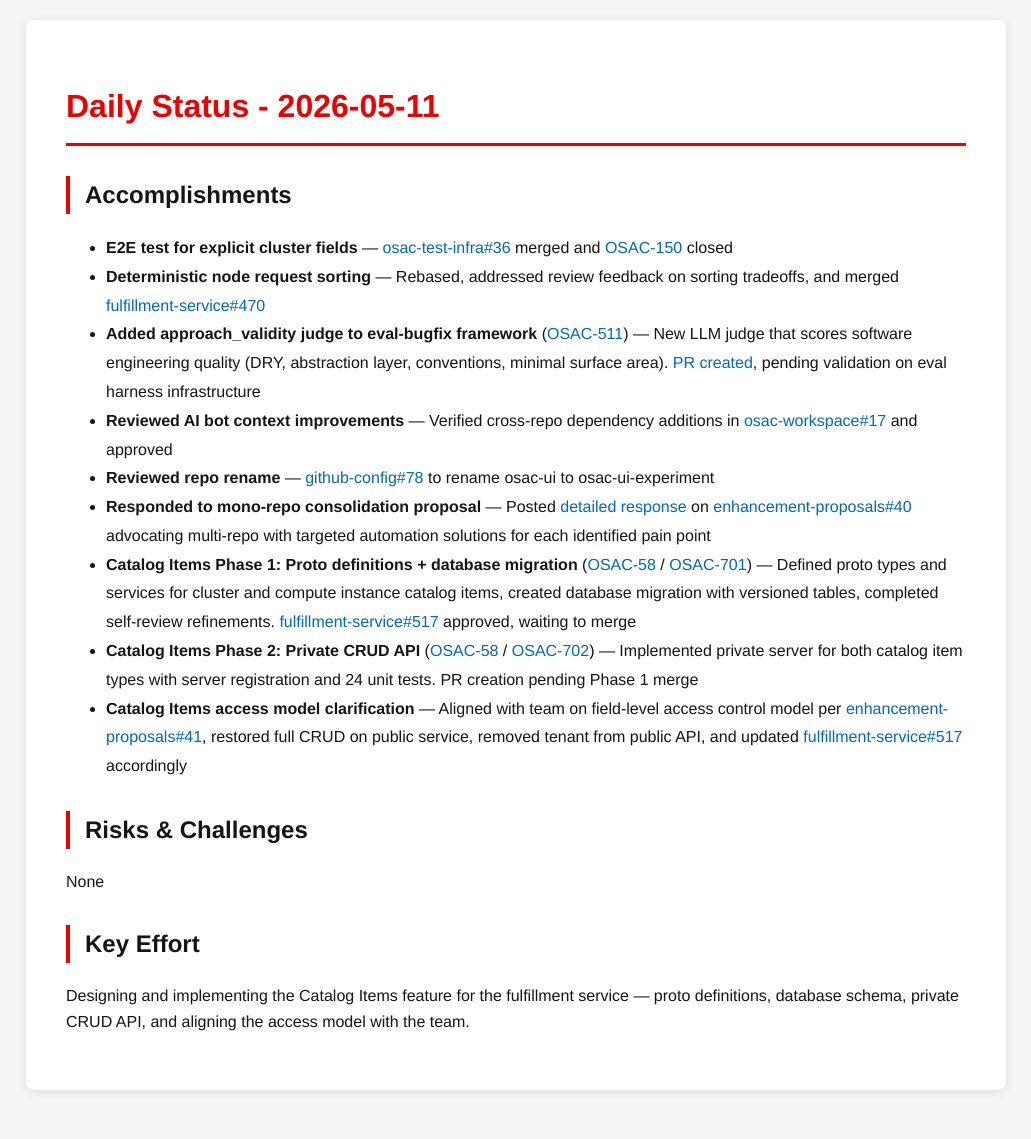
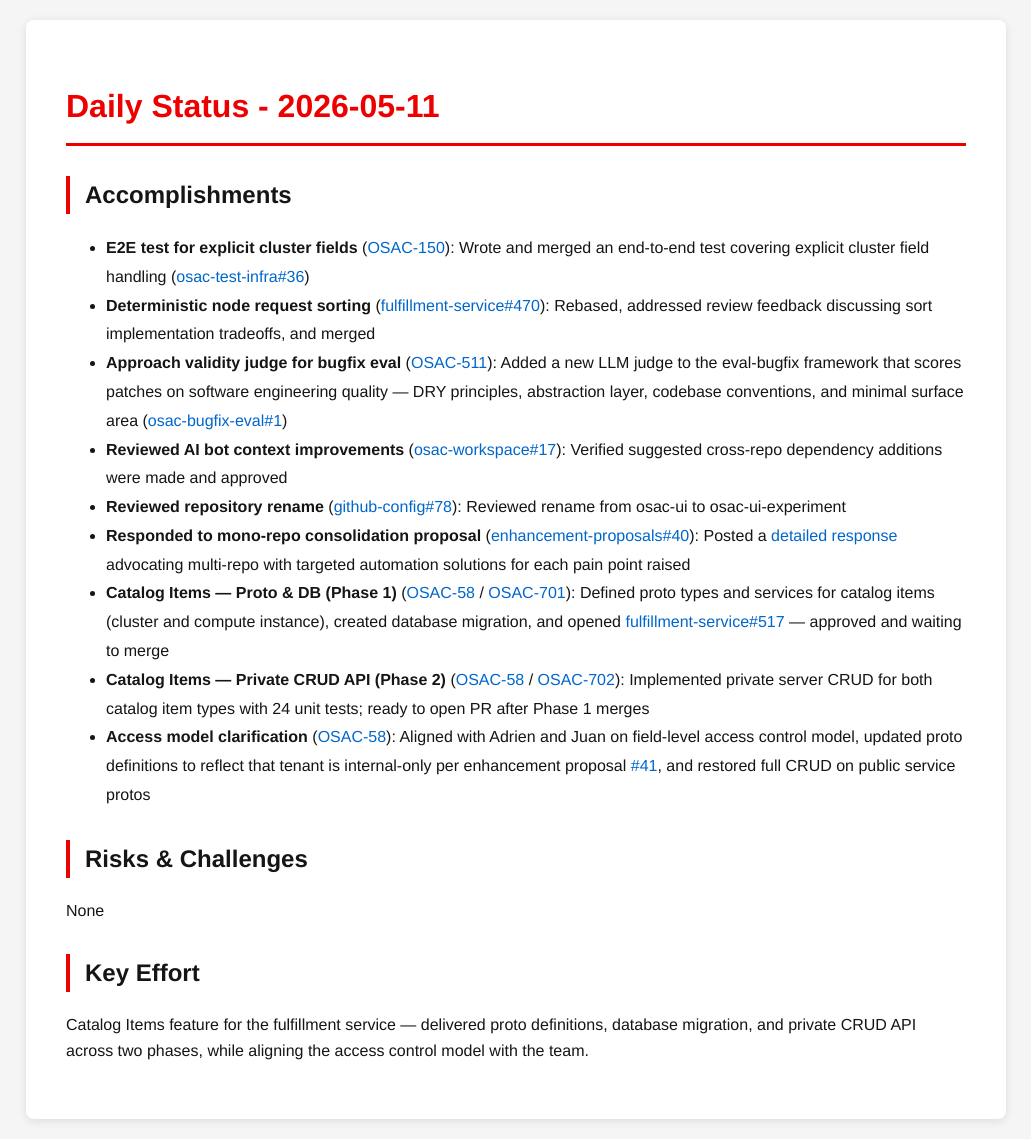
Before and after one commit to tzvatot/daily-status, a Jekyll site: the page built from 2026-05-11.md, in a window 1280 px wide. Shown: the whole page, without its empty margins (124-1155 px from the left). Built offline with Jekyll 4.4.1, drawn with Linux system fonts in a browser that asks for light colours; before the commit the page ends 1110 px from its top, so only the background shows below that.

Commit message:
Daily status update - 2026-05-11

```diff
--- a/2026-05-11.md
+++ b/2026-05-11.md
@@ -7,18 +7,18 @@ date: 2026-05-11
 # Daily Status - 2026-05-11
 
 ## Accomplishments
-- **E2E test for explicit cluster fields** — [osac-test-infra#36](https://github.com/osac-project/osac-test-infra/pull/36) merged and [OSAC-150](https://redhat.atlassian.net/browse/OSAC-150) closed
-- **Deterministic node request sorting** — Rebased, addressed review feedback on sorting tradeoffs, and merged [fulfillment-service#470](https://github.com/osac-project/fulfillment-service/pull/470)
-- **Added approach_validity judge to eval-bugfix framework** ([OSAC-511](https://redhat.atlassian.net/browse/OSAC-511)) — New LLM judge that scores software engineering quality (DRY, abstraction layer, conventions, minimal surface area). [PR created](https://github.com/eranco74/osac-bugfix-eval/pull/1), pending validation on eval harness infrastructure
-- **Reviewed AI bot context improvements** — Verified cross-repo dependency additions in [osac-workspace#17](https://github.com/osac-project/osac-workspace/pull/17) and approved
-- **Reviewed repo rename** — [github-config#78](https://github.com/osac-project/github-config/pull/78) to rename osac-ui to osac-ui-experiment
-- **Responded to mono-repo consolidation proposal** — Posted [detailed response](https://github.com/osac-project/enhancement-proposals/pull/40#issuecomment-4420565236) on [enhancement-proposals#40](https://github.com/osac-project/enhancement-proposals/pull/40) advocating multi-repo with targeted automation solutions for each identified pain point
-- **Catalog Items Phase 1: Proto definitions + database migration** ([OSAC-58](https://redhat.atlassian.net/browse/OSAC-58) / [OSAC-701](https://redhat.atlassian.net/browse/OSAC-701)) — Defined proto types and services for cluster and compute instance catalog items, created database migration with versioned tables, completed self-review refinements. [fulfillment-service#517](https://github.com/osac-project/fulfillment-service/pull/517) approved, waiting to merge
-- **Catalog Items Phase 2: Private CRUD API** ([OSAC-58](https://redhat.atlassian.net/browse/OSAC-58) / [OSAC-702](https://redhat.atlassian.net/browse/OSAC-702)) — Implemented private server for both catalog item types with server registration and 24 unit tests. PR creation pending Phase 1 merge
-- **Catalog Items access model clarification** — Aligned with team on field-level access control model per [enhancement-proposals#41](https://github.com/osac-project/enhancement-proposals/pull/41), restored full CRUD on public service, removed tenant from public API, and updated [fulfillment-service#517](https://github.com/osac-project/fulfillment-service/pull/517) accordingly
+- **E2E test for explicit cluster fields** ([OSAC-150](https://redhat.atlassian.net/browse/OSAC-150)): Wrote and merged an end-to-end test covering explicit cluster field handling ([osac-test-infra#36](https://github.com/osac-project/osac-test-infra/pull/36))
+- **Deterministic node request sorting** ([fulfillment-service#470](https://github.com/osac-project/fulfillment-service/pull/470)): Rebased, addressed review feedback discussing sort implementation tradeoffs, and merged
+- **Approach validity judge for bugfix eval** ([OSAC-511](https://redhat.atlassian.net/browse/OSAC-511)): Added a new LLM judge to the eval-bugfix framework that scores patches on software engineering quality — DRY principles, abstraction layer, codebase conventions, and minimal surface area ([osac-bugfix-eval#1](https://github.com/eranco74/osac-bugfix-eval/pull/1))
+- **Reviewed AI bot context improvements** ([osac-workspace#17](https://github.com/osac-project/osac-workspace/pull/17)): Verified suggested cross-repo dependency additions were made and approved
+- **Reviewed repository rename** ([github-config#78](https://github.com/osac-project/github-config/pull/78)): Reviewed rename from osac-ui to osac-ui-experiment
+- **Responded to mono-repo consolidation proposal** ([enhancement-proposals#40](https://github.com/osac-project/enhancement-proposals/pull/40)): Posted a [detailed response](https://github.com/osac-project/enhancement-proposals/pull/40#issuecomment-4420565236) advocating multi-repo with targeted automation solutions for each pain point raised
+- **Catalog Items — Proto & DB (Phase 1)** ([OSAC-58](https://redhat.atlassian.net/browse/OSAC-58) / [OSAC-701](https://redhat.atlassian.net/browse/OSAC-701)): Defined proto types and services for catalog items (cluster and compute instance), created database migration, and opened [fulfillment-service#517](https://github.com/osac-project/fulfillment-service/pull/517) — approved and waiting to merge
+- **Catalog Items — Private CRUD API (Phase 2)** ([OSAC-58](https://redhat.atlassian.net/browse/OSAC-58) / [OSAC-702](https://redhat.atlassian.net/browse/OSAC-702)): Implemented private server CRUD for both catalog item types with 24 unit tests; ready to open PR after Phase 1 merges
+- **Access model clarification** ([OSAC-58](https://redhat.atlassian.net/browse/OSAC-58)): Aligned with Adrien and Juan on field-level access control model, updated proto definitions to reflect that tenant is internal-only per enhancement proposal [#41](https://github.com/osac-project/enhancement-proposals/pull/41), and restored full CRUD on public service protos
 
 ## Risks & Challenges
 None
 
 ## Key Effort
-Designing and implementing the Catalog Items feature for the fulfillment service — proto definitions, database schema, private CRUD API, and aligning the access model with the team.
+Catalog Items feature for the fulfillment service — delivered proto definitions, database migration, and private CRUD API across two phases, while aligning the access control model with the team.
```
